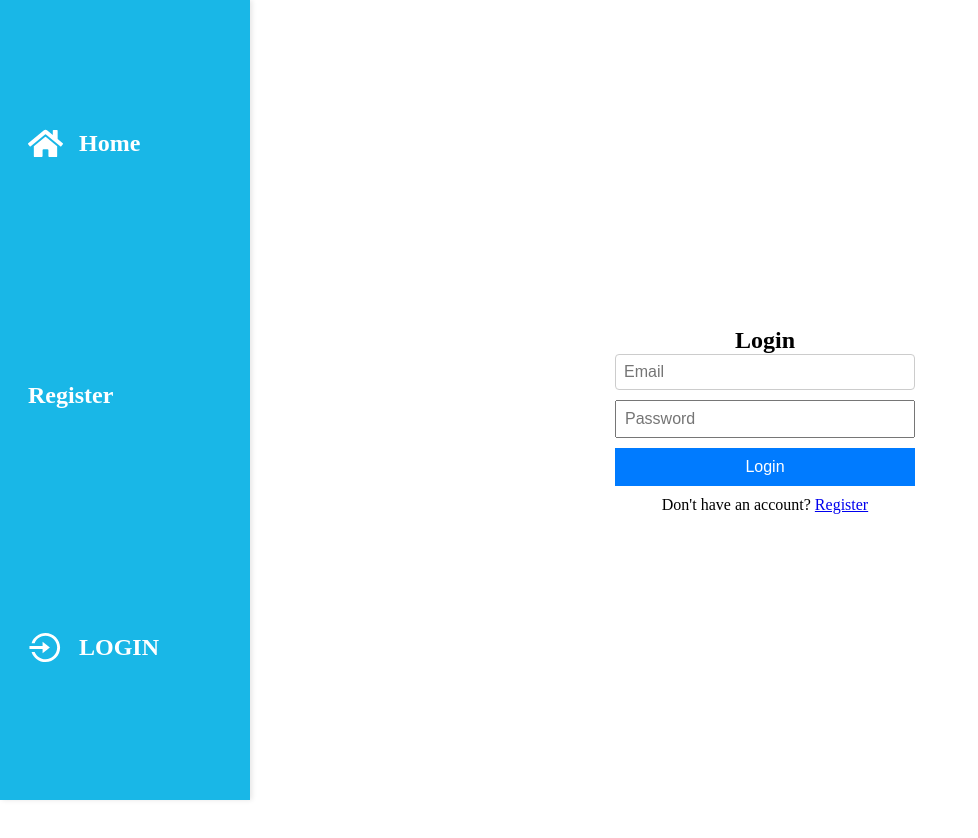
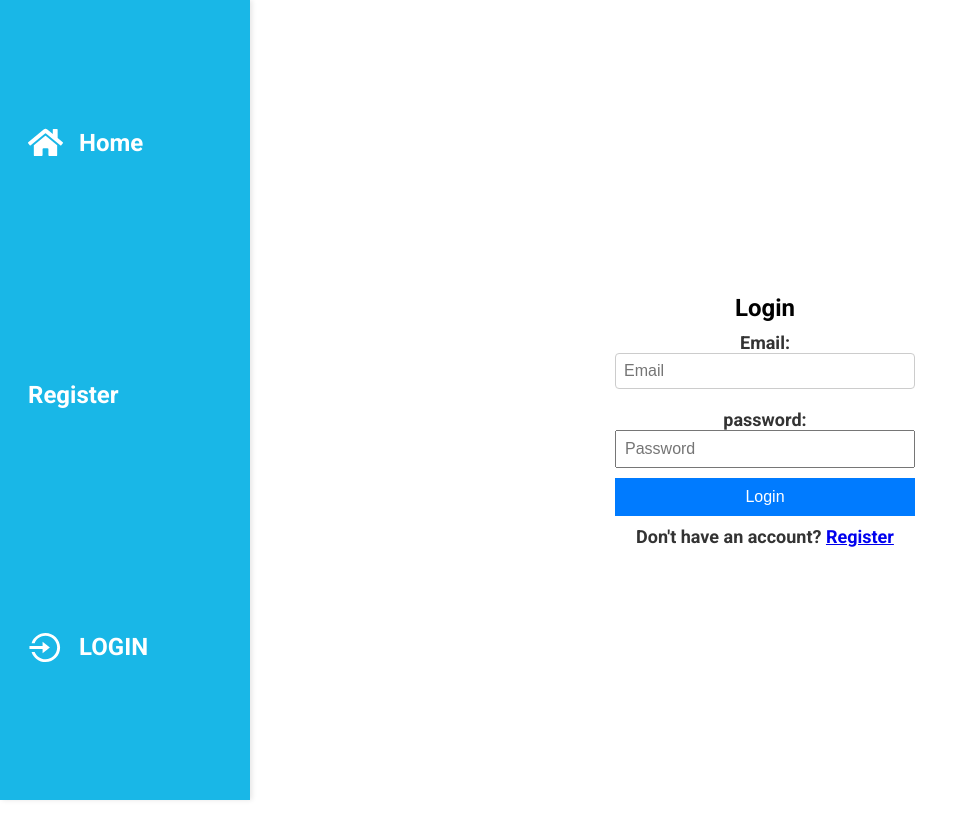
Before and after one commit to Abu-ellil/Social-App-Wahy, a React (Vite) app in the folder front/: page /login in a window 1280 px wide. Shown: the whole page, without its empty margins (0-978 px from the left). Built offline with nearby package versions, Linux system fonts and the light colour scheme.

Commit message:
adding font family

```diff
--- a/front/src/App.css
+++ b/front/src/App.css
@@ -1,25 +1,36 @@
-*{
+
+@import url('https://fonts.googleapis.com/css2?family=Roboto:ital,wght@0,100;0,300;0,400;0,500;0,700;0,900;1,100;1,300;1,400;1,500;1,700;1,900&display=swap');
+
+@import url('https://fonts.googleapis.com/css2?family=Tajawal:wght@200;300;400;500;700;800;900&display=swap');
+
+
+* {
   margin: 0;
   padding: 0;
   box-sizing: border-box;
 }
-#root{
+
+#root {
   min-height: 100vh;
   width: 100%;
 }
-body{
+
+body {
+  font-family: Roboto,Tajawal;
   min-height: 100vh;
   /* background-color: #202022; */
 }
+
 .app {
   display: flex;
   margin: 0 auto;
   text-align: center;
 }
-.hmoe{
 
+.home {
   grid-area: auto;
 }
+
 section {
   align-self: flex-start;
   display: flex;
@@ -36,14 +47,10 @@
   border-radius: 4px;
   cursor: pointer;
 }
+
 .btn:hover {
   background-color: #5fa8f7;
   transition: all 0.3s ease;
-}
-
-.btn-update {
-  background-color: #007bff;
-  color: #fff;
 }
 
 .logo {
@@ -52,29 +59,27 @@
   will-change: filter;
   transition: filter 300ms;
 }
+
 .logo:hover {
   filter: drop-shadow(0 0 2em #646cffaa);
 }
+
 .logo.react:hover {
   filter: drop-shadow(0 0 2em #61dafbaa);
 }
+
 .card {
   padding: 2em;
 }
 
-.read-the-docs {
-  color: #888;
-}
-.home-container{
+.home-container {
   display: flex;
   flex-direction: column;
   align-items: center;
   justify-content: center;
   margin: 0 auto;
 }
-.home{
-  width: 500px;
-}
+
 @keyframes logo-spin {
   from {
     transform: rotate(0deg);
@@ -90,15 +95,11 @@
   }
 }
 
-
 @media only screen and (max-width: 768px) {
   .side-menu {
     width: 100px;
   }
-  .navbar-link h2,h3 {
-    display: none;
-  }
-  .log-text{
+  .navbar-link h2, .navbar-link h3 {
     display: none;
   }
 }
@@ -110,7 +111,7 @@
   }
   .home {
     width: 100%;
-}
+  }
   section {
     padding: 0;
   }
@@ -141,6 +142,12 @@
     background-color: #007bff00;
   }
   .ico {
-    font-size:30px;
+    font-size: 30px;
+  }
+  .login-container {
+    width: 100%;
+  }
+  .form, .login-form {
+    width: 100%;
   }
 }
--- a/front/src/forms/Form.css
+++ b/front/src/forms/Form.css
@@ -24,3 +24,8 @@
 .form button:hover {
   background-color: #0056b3;
 }
+.login-container p{
+  font-size: 18px;
+  font-weight: 700;
+  color: #333;
+}
--- a/front/src/forms/Login.jsx
+++ b/front/src/forms/Login.jsx
@@ -34,13 +34,11 @@
     try {
       await dispatch(loginUser(formData));
       setIsLoading(false);
-      // Display a success toast
       toast.success("Login successful!");
       navigate("/");
     } catch (error) {
       console.error("Login failed", error);
       setIsLoading(false);
-      // Display an error toast
       toast.error("Login failed. Please check your credentials.");
     }
   };
@@ -51,6 +49,7 @@
         <div className="login-container">
           <h2>Login</h2>
           <form className="login-form" onSubmit={handleSubmit}>
+            <p>Email:</p>
             <input
               type="email"
               name="email"
@@ -59,6 +58,7 @@
               onChange={handleChange}
               required
             />
+            <p>password:</p>
             <input
               type="password"
               name="password"
--- a/front/src/forms/SignupForm.jsx
+++ b/front/src/forms/SignupForm.jsx
@@ -50,7 +50,8 @@
   };
 
   return (
-    <div>
+    <div className="login-container">
+      <h2>Sign Up</h2>
       <form className="form" onSubmit={handleSubmit}>
         <input
           type="text"
```
